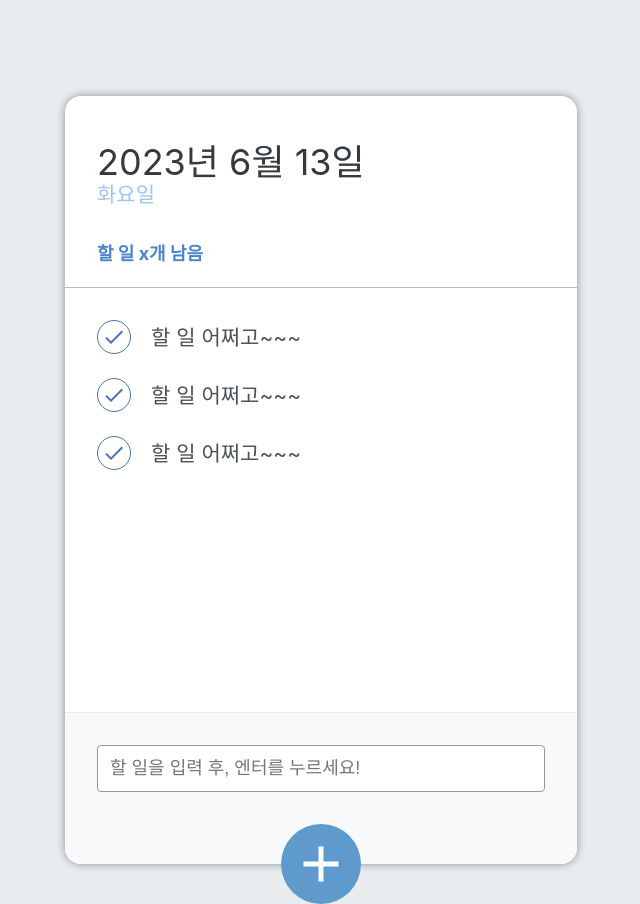
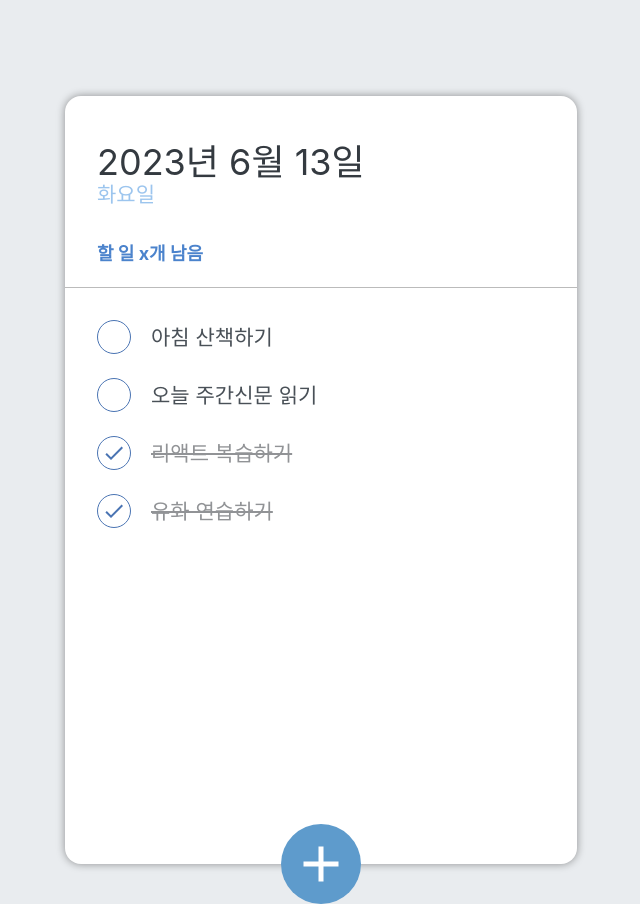
Before and after one commit to jjiiwon0101/react-todo-app, a React (Create React App) app: page / in a window 1280 px wide. Shown: the whole page, without its empty margins (319-959 px from the left). Built offline with nearby package versions, Linux system fonts and the light colour scheme.

Commit message:
#5. 230614 추가 버튼 및 할 일 목록 처리

```diff
--- a/src/component/TodoInput.js
+++ b/src/component/TodoInput.js
@@ -1,12 +1,25 @@
-import React from 'react'
+import React, { useState } from 'react'
 import { MdAdd } from 'react-icons/md'
+import cn from 'classnames';
+
 
 import './scss/TodoInput.scss';
 
 const TodoInput = () => {
+
+  //입력창이 열리는 여부를 표현하는 상태값
+  const [open, setOpen] = useState(false);
+
+  //+ 버튼 클릭 시 이벤트 처리
+  const onToggle = () => {
+    setOpen(!open); //지금 기본값이 false이므로 클릭을 하면 true로 변함
+  }
+
   return (
     <>
-        <div className='form-wrapper'>
+        {
+            open && ( //
+            <div className='form-wrapper'>
             <form className='insert-form'>
                 <input
                 type='text'
@@ -14,8 +27,16 @@ const TodoInput = () => {
                 />
             </form>
         </div>
-
-        <button className='insert-btn'>
+        )
+        }
+        {/*
+          cn() : 첫번째 파라미터는 항상 유지할 default 클래스
+                 두번째 파라미터는 논리 상태값
+                  => 논리 상태값이 true일 경우 해당 클래스 추가
+                     false일 경우 제거. {클래스이름: 논리값}
+                     클래스 이름 지정 안할 시 변수명이 클래스 이름으로 사용
+         */}
+        <button className= {cn('insert-btn', {abc: open})} onClick={onToggle}>
             <MdAdd />
         </button>
     </>
--- a/src/component/TodoItem.js
+++ b/src/component/TodoItem.js
@@ -1,17 +1,23 @@
 import React from 'react'
 import {MdDone, MdDelete} from 'react-icons/md';
+import cn from 'classnames';
 
 import './scss/TodoItem.scss';
 
-const TodoItem = () => {
+const TodoItem = ({ item  }) => {
+
+  const {id, title, done} = item; //변수 선언, 각각의 프로퍼티가 들어감
+
+
+
   return (
     <li className='todo-list-item'>
-        <div className='check-circle active'>
-            <MdDone />
+        <div className={cn('check-circle active', {active: done})}>
+          {done && <MdDone />}
         </div>
-        <span className='text'>할 일 어쩌고~~~</span>
+        <span className={cn('text', {finish: done})}>{title}</span>
         <div className='remove'>
-            <MdDelete />
+          <MdDelete />
         </div>
     </li>
   )
--- a/src/component/TodoMain.js
+++ b/src/component/TodoMain.js
@@ -2,12 +2,13 @@ import React from 'react'
 import TodoItem from './TodoItem'
 import './scss/TodoMain.scss'
 
-const TodoMain = () => {
+const TodoMain = ({ todoList }) => {
+  //console.log(props.todoList);
   return (
     <ul className='todo-list'>
-        <TodoItem />
-        <TodoItem />
-        <TodoItem />
+        {
+          todoList.map(todo => <TodoItem item={todo} />)
+        }
     </ul>
   )
 }
--- a/src/component/TodoTemplate.js
+++ b/src/component/TodoTemplate.js
@@ -7,10 +7,38 @@ import TodoItem from './TodoItem';
 import './scss/TodoTemplate.scss'
 
 const TodoTemplate = () => {
+
+  //서버에 할 일 목록(json)을 요청(fetch)해서 받아와야 함.
+  const todos = [
+    {
+      id : 1,
+      title : '아침 산책하기',
+      done : false
+    },
+
+    {
+      id : 2,
+      title : '오늘 주간신문 읽기',
+      done : false
+    },
+
+    {
+      id : 3,
+      title : '리액트 복습하기',
+      done : true
+    },
+
+    {
+      id : 4,
+      title : '유화 연습하기',
+      done : true
+    }
+  ]
+
   return (
     <div className='TodoTemplate'>
       <TodoHeader />
-      <TodoMain />
+      <TodoMain todoList={todos}/>
       <TodoInput />
 
     </div>
--- a/src/component/scss/TodoInput.scss
+++ b/src/component/scss/TodoInput.scss
@@ -42,7 +42,7 @@
         &:active {
             background: #af0446
         }
-        transform: translate(-50%, -50%) rotate(45deg);
+        transform: translate(-50%, 50%) rotate(45deg);
     }
 
 
```
